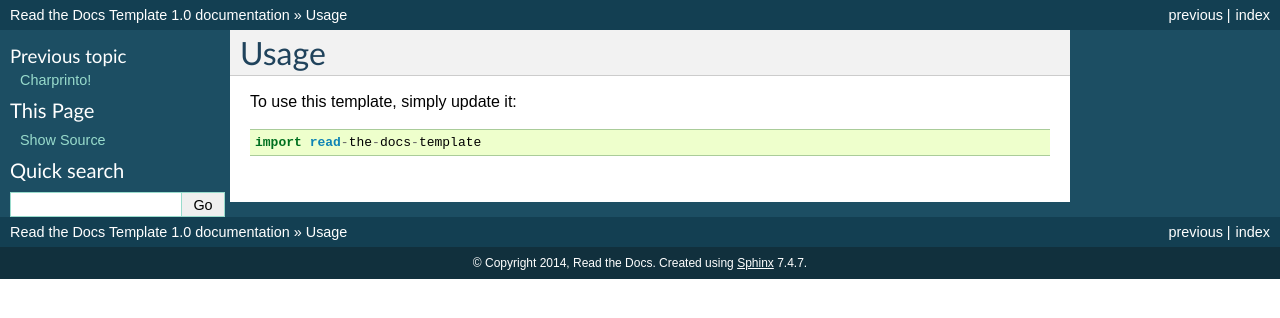
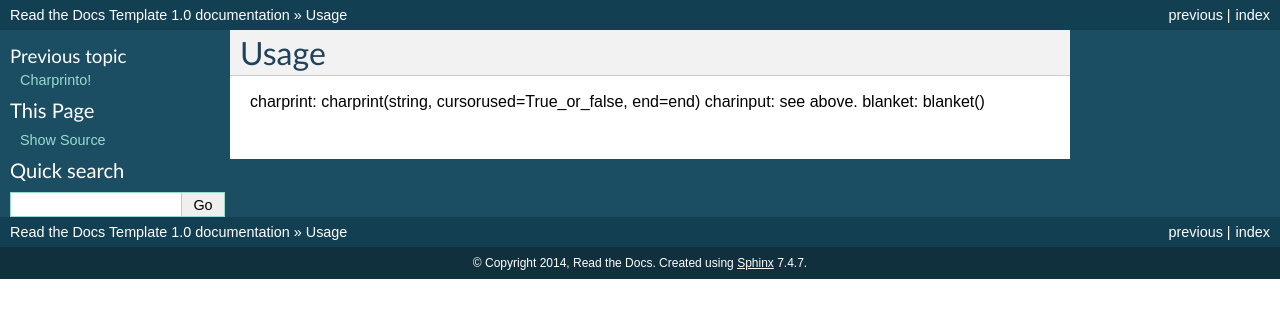
Before and after one commit to AverseABFun/Charprinto-docs, a Sphinx documentation site: the page built from docs/usage.rst, in a window 1280 px wide. Shown: the top 318 px of the page. Built offline with Sphinx 7.4.7, drawn with Linux system fonts in a browser that asks for light colours.

Commit message:
Update usage.rst

```diff
--- a/docs/usage.rst
+++ b/docs/usage.rst
@@ -1,7 +1,6 @@
 ========
 Usage
 ========
-
-To use this template, simply update it::
-
-	import read-the-docs-template
+charprint: charprint(string, cursorused=True_or_false, end=end)
+charinput: see above.
+blanket: blanket()
```
